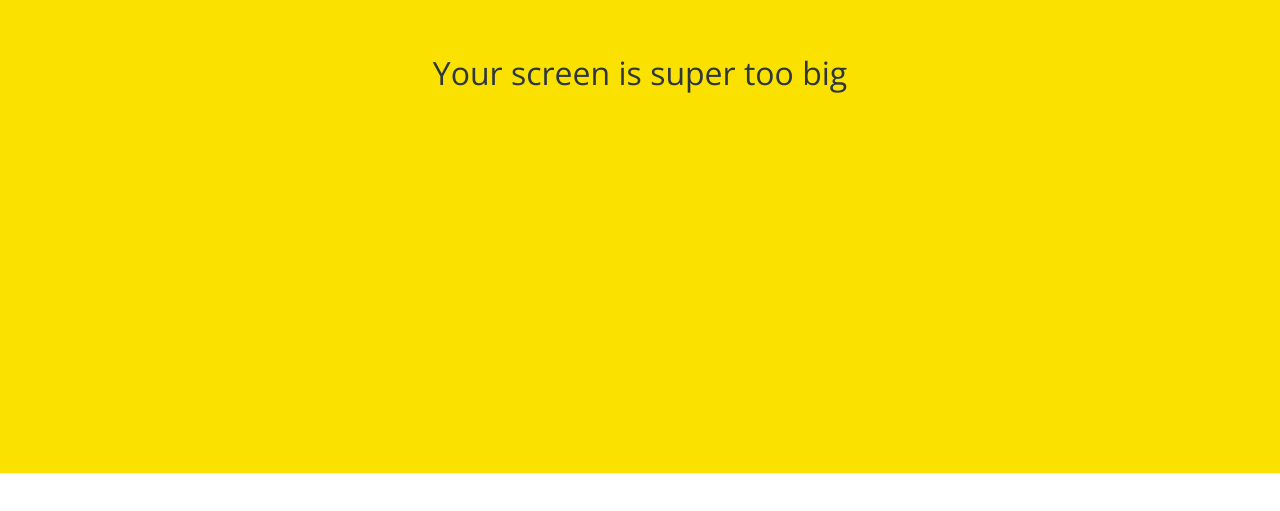
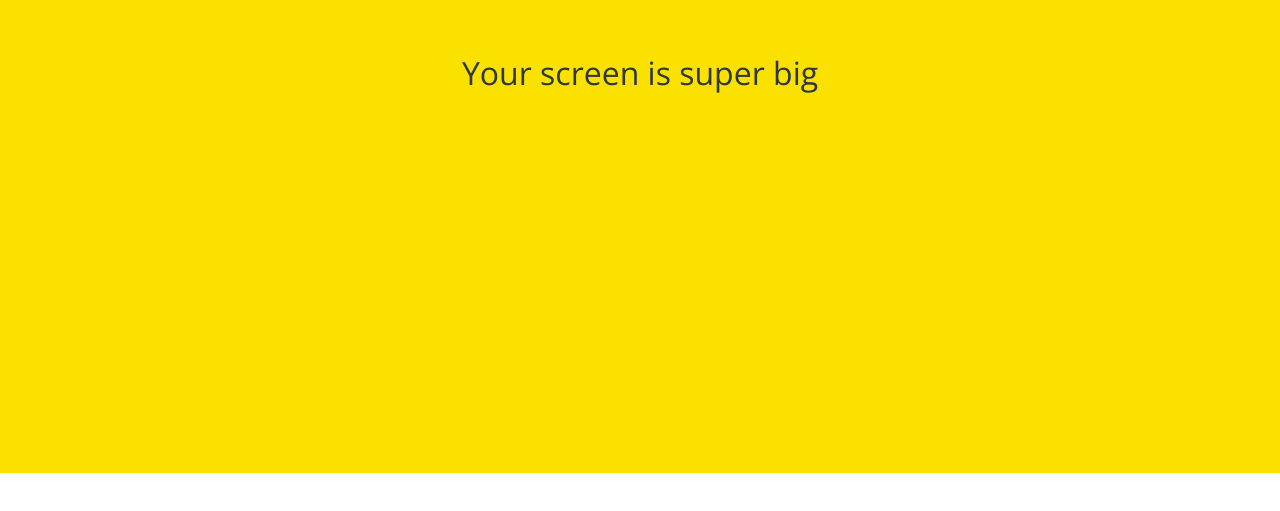
Before and after one commit to syncstar1/gh-pages, a plain HTML site: page index.html in a window 1280 px wide. Shown: the part 327-838 px from the top of the page. Drawn offline with nearby package versions, Linux system fonts and the light colour scheme.

Commit message:
too ->big

```diff
--- a/index.html
+++ b/index.html
@@ -37,7 +37,7 @@
 </form>
 
 <div id="no-mobile">
-    <span>Your screen is super too big</span>
+    <span>Your screen is super big</span>
 </div>
     <script src="https://kit.fontawesome.com/6478f529f2.js"
 crossorigin="anonymous"></script>
```
